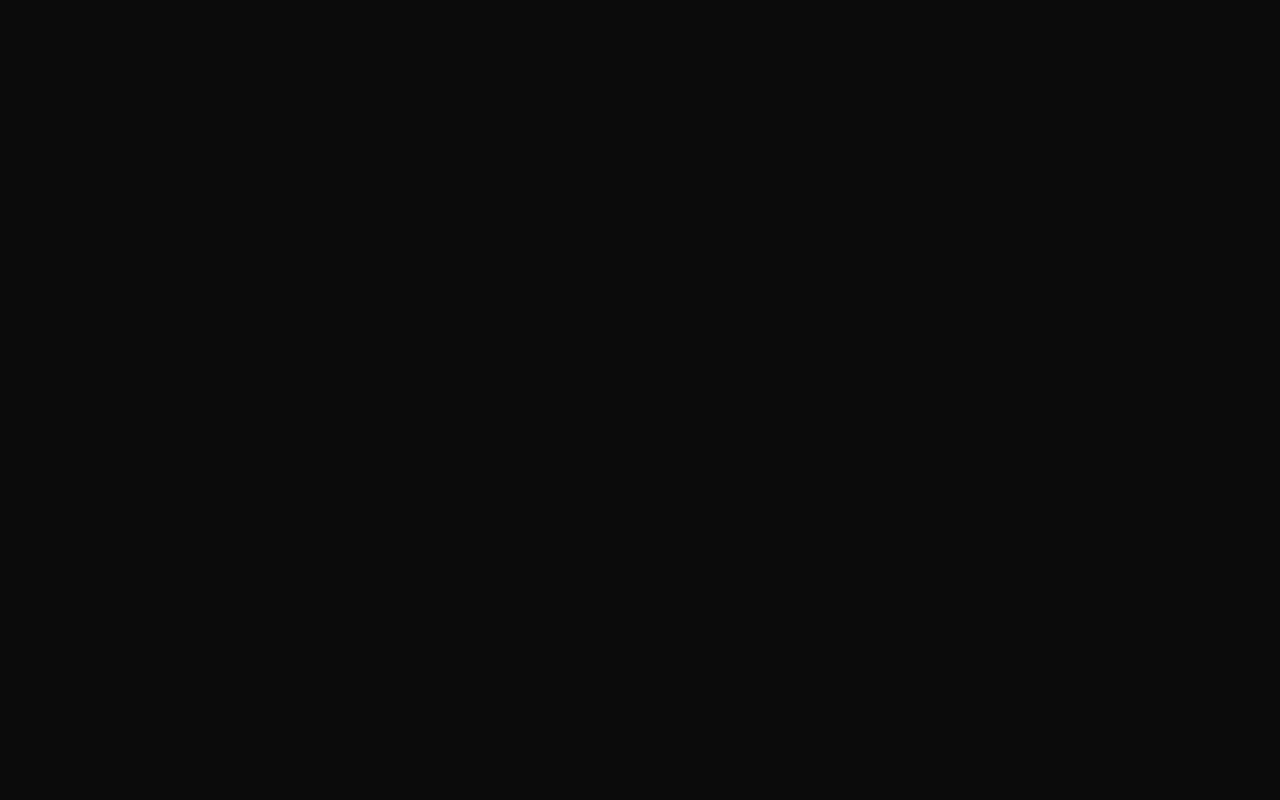
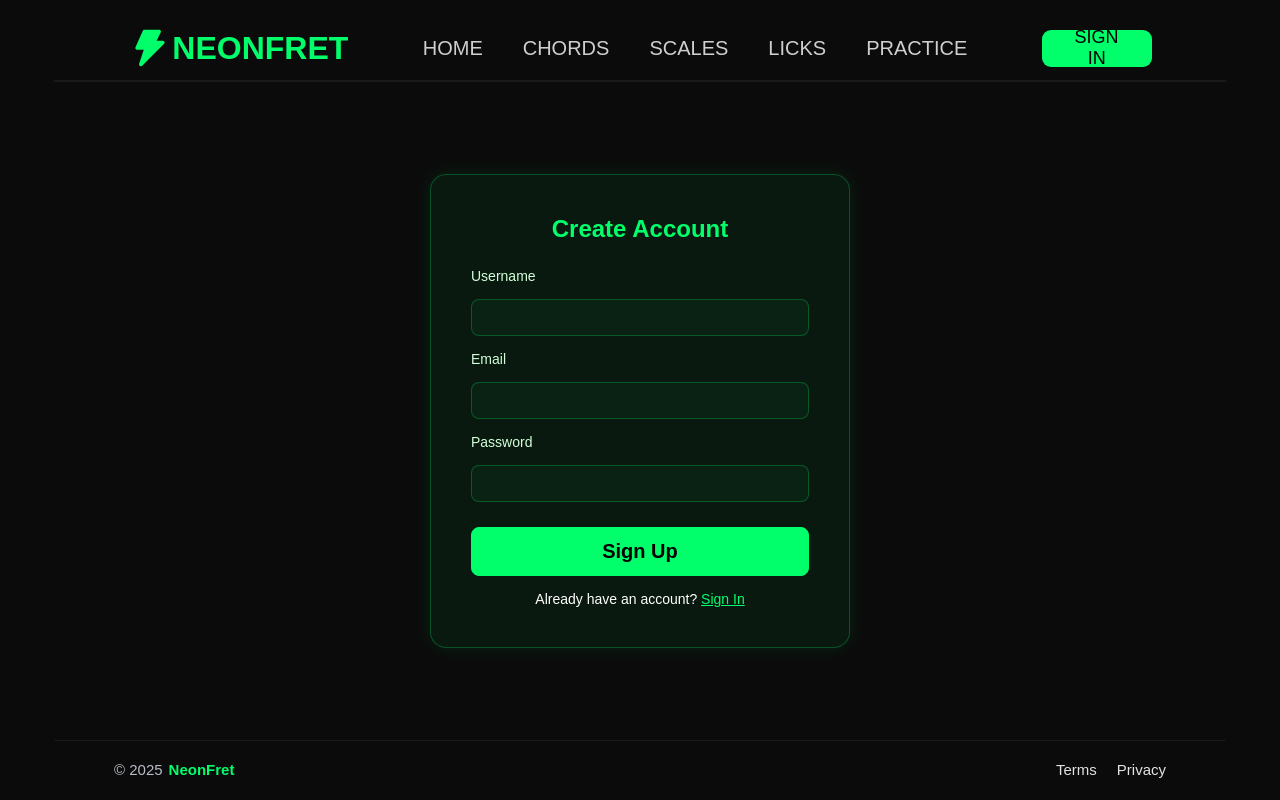
Before and after one commit to NeonFret/neonfret-app, a React (Vite) app in the folder client/: page /signup in a window 1280 px wide. Before the commit this address had no page. Built offline with nearby package versions, Linux system fonts and the light colour scheme.

Commit message:
Started making sign in and sign up (needs work)

```diff
--- a/client/src/components/Header/Header.css
+++ b/client/src/components/Header/Header.css
@@ -55,6 +55,13 @@
   font-size: 18px;
   padding: 0px 30px 0px 30px;
   transition: 0.3s ease;
+  text-decoration: none;
+  color: black;
+  text-align: center;
+
+  display: flex;
+  align-items: center;
+  justify-content: center;
 }
 
 .sign-in:hover {
@@ -183,6 +190,57 @@
   animation: fadeIn 0.3s ease;
 }
 
+.profile-dropdown {
+  position: absolute;
+  top: 80px;
+  right: 170px;
+  background: rgba(0, 255, 106, 0.07);
+  border: 1px solid rgba(0, 255, 106, 0.3);
+  border-radius: 12px;
+  backdrop-filter: blur(8px);
+  padding: 20px;
+  width: 220px;
+  color: white;
+  box-shadow: 0 0 12px rgba(0, 255, 106, 0.15);
+  animation: fadeIn 0.15s ease-out;
+}
+
+.profile-dropdown p {
+  margin-bottom: 10px;
+  font-size: 14px;
+  opacity: 0.85;
+}
+
+.profile-dropdown button,
+.profile-dropdown a {
+  width: 100%;
+  margin-top: 10px;
+  padding: 8px;
+  border-radius: 8px;
+  border: none;
+  cursor: pointer;
+  text-align: center;
+  display: block;
+  text-decoration: none;
+}
+
+.logout-btn {
+  background: #ff4d4d;
+  color: white;
+}
+
+.profile-icon {
+  width: 70%;
+  cursor: pointer;
+}
+
+
+@keyframes fadeIn {
+  from { opacity: 0; transform: translateY(-5px); }
+  to { opacity: 1; transform: translateY(0); }
+}
+
+
 @keyframes fadeIn {
   from {
     opacity: 0;
--- a/client/src/components/Header/Header.jsx
+++ b/client/src/components/Header/Header.jsx
@@ -1,11 +1,15 @@
 import logoIcon from "../../assets/logo_icon.svg";
-import { useState, useEffect } from "react";
+import { useState, useEffect, useContext } from "react";
 import { Link } from "react-router-dom";
 import "../Header/Header.css";
+import { AuthContext } from "../../context/AuthContext";
+import profileIcon from "../../../public/icons/profile.svg";
 
 export default function Header() {
   const [menuOpen, setMenuOpen] = useState(false);
   const [closing, setClosing] = useState(false);
+  const { user, logout } = useContext(AuthContext);
+  const [showDropdown, setShowDropdown] = useState(false);
 
   const closeMenu = () => {
     setClosing(true);
@@ -55,7 +59,34 @@ export default function Header() {
           </ul>
         </nav>
 
-        <button className="sign-in">SIGN IN</button>
+        {user ? (
+          <div
+            className="profile-area"
+            onClick={() => setShowDropdown(!showDropdown)}
+          >
+            <img src={profileIcon} alt="profile" className="profile-icon" />
+          </div>
+        ) : (
+          <Link to="/signin" className="sign-in">
+            SIGN IN
+          </Link>
+        )}
+
+        {user && showDropdown && (
+          <div className="profile-dropdown">
+            <p>
+              <strong>Username:</strong> {user.username}
+            </p>
+            <p>
+              <strong>Email:</strong> {user.email}
+            </p>
+            <p>
+              <strong>Created:</strong> {user.createdAt}
+            </p>
+
+            <button onClick={logout}>Log Out</button>
+          </div>
+        )}
 
         <div className="hamburger" onClick={() => setMenuOpen(true)}>
           <span></span>
@@ -73,7 +104,16 @@ export default function Header() {
             <li>SCALES</li>
             <li>LICKS</li>
             <li>PRACTICE</li>
-            <li className="mobile-sign-in">SIGN IN</li>
+            {user ? (
+              <li className="mobile-profile">
+                <img src={profileIcon} alt="profile" className="profile-icon" />
+                <span>{user.username}</span>
+              </li>
+            ) : (
+              <li className="mobile-sign-in">
+                <Link to="/signin">SIGN IN</Link>
+              </li>
+            )}
           </ul>
 
           <button className="close-menu" onClick={closeMenu}>
--- /dev/null
+++ b/client/src/context/AuthContext.js
@@ -0,0 +1,3 @@
+import { createContext } from "react";
+
+export const AuthContext = createContext(null);
--- /dev/null
+++ b/client/src/context/AuthProvider.jsx
@@ -0,0 +1,32 @@
+import { useState, useEffect } from "react";
+import { AuthContext } from "./AuthContext";
+
+export default function AuthProvider({ children }) {
+  const [user, setUser] = useState(null);
+
+  useEffect(() => {
+    const savedUser = localStorage.getItem("neonfret_user");
+
+    if (savedUser) {
+      setTimeout(() => {
+        setUser(JSON.parse(savedUser));
+      }, 0);
+    }
+  }, []);
+
+  const login = (userData) => {
+    localStorage.setItem("neonfret_user", JSON.stringify(userData));
+    setUser(userData);
+  };
+
+  const logout = () => {
+    localStorage.removeItem("neonfret_user");
+    setUser(null);
+  };
+
+  return (
+    <AuthContext.Provider value={{ user, login, logout }}>
+      {children}
+    </AuthContext.Provider>
+  );
+}
--- a/client/src/main.jsx
+++ b/client/src/main.jsx
@@ -2,15 +2,20 @@ import React from "react";
 import ReactDOM from "react-dom/client";
 import { BrowserRouter, Routes, Route } from "react-router-dom";
 import "./index.css";
+
+import AuthProvider from "../src/context/AuthProvider.jsx";
 
 import App from "./App.jsx";
 import Home from "./pages/Home.jsx";
 import Chords from "./pages/Chords.jsx";
 import ChordPage from "./pages/ChordPage.jsx";
 import MetronomePage from "./pages/MetronomePage.jsx";
+import SignIn from "./pages/Auth/SignIn.jsx";
+import SignUp from "./pages/Auth/SignUp.jsx";
 
 ReactDOM.createRoot(document.getElementById("root")).render(
   <React.StrictMode>
+    <AuthProvider>
       <BrowserRouter>
         <Routes>
           <Route path="/" element={<App />}>
@@ -18,8 +23,11 @@ ReactDOM.createRoot(document.getElementById("root")).render(
             <Route path="chords" element={<Chords />} />
             <Route path="/chords/:slug" element={<ChordPage />} />
             <Route path="metronome" element={<MetronomePage />} />
+            <Route path="/signin" element={<SignIn />} />
+            <Route path="/signup" element={<SignUp />} />
           </Route>
         </Routes>
       </BrowserRouter>
+    </AuthProvider>
   </React.StrictMode>
 );
--- /dev/null
+++ b/client/src/pages/Auth/Auth.css
@@ -0,0 +1,66 @@
+.auth-container {
+  width: 420px;
+  margin: 92px auto;
+  padding: 40px;
+  background: rgba(0, 255, 106, 0.06);
+  border: 1px solid rgba(0, 255, 106, 0.25);
+  border-radius: 16px;
+  box-shadow: 0 0 20px rgba(0, 255, 106, 0.1);
+  color: white;
+  text-align: center;
+}
+
+.auth-container h2 {
+  color: var(--neon-green);
+  margin-bottom: 25px;
+}
+
+.auth-form {
+  display: flex;
+  flex-direction: column;
+  gap: 15px;
+}
+
+.auth-form label {
+  text-align: left;
+  font-size: 14px;
+  color: #d2ffd9;
+}
+
+.auth-form input {
+  padding: 10px;
+  border-radius: 8px;
+  border: 1px solid rgba(0, 255, 106, 0.25);
+  background: rgba(0, 255, 106, 0.04);
+  color: white;
+  outline: none;
+}
+
+.auth-btn {
+  margin-top: 10px;
+  padding: 12px;
+  border-radius: 8px;
+  background: var(--neon-green);
+  color: black;
+  font-weight: bold;
+  border: none;
+  cursor: pointer;
+  font-family: var(--font-primary);
+  font-size: 20px;
+  border: 1px solid var(--neon-green);
+  transition: 0.3s ease;
+}
+
+.auth-btn:hover {
+    background-color: transparent;
+    color: var(--neon-green);
+}
+
+.switch-auth {
+  margin-top: 15px;
+  font-size: 14px;
+}
+
+.switch-auth a {
+  color: var(--neon-green);
+}
--- /dev/null
+++ b/client/src/pages/Auth/SignIn.jsx
@@ -0,0 +1,54 @@
+import "./Auth.css";
+import { useState, useContext } from "react";
+import { AuthContext } from "../../context/AuthContext";
+
+export default function SignIn() {
+  const { login } = useContext(AuthContext);
+
+  const [form, setForm] = useState({
+    email: "",
+    password: "",
+  });
+
+  const handleChange = (e) => {
+    setForm({ ...form, [e.target.name]: e.target.value });
+  };
+
+  const handleSubmit = (e) => {
+    e.preventDefault();
+
+    const users = JSON.parse(localStorage.getItem("neonfret_users") || "[]");
+
+    const existingUser = users.find(
+      (u) => u.email === form.email && u.password === form.password
+    );
+
+    if (!existingUser) {
+      alert("Invalid email or password!");
+      return;
+    }
+
+    login(existingUser);
+    window.location.href = "/";
+  };
+
+  return (
+    <div className="auth-container">
+      <h2>Sign In</h2>
+
+      <form className="auth-form" onSubmit={handleSubmit}>
+        <label>Email</label>
+        <input type="email" name="email" value={form.email} onChange={handleChange} />
+
+        <label>Password</label>
+        <input type="password" name="password" value={form.password} onChange={handleChange} />
+
+        <button className="auth-btn">Sign In</button>
+      </form>
+
+      <p className="switch-auth">
+        Don't have an account? <a href="/signup">Sign Up</a>
+      </p>
+    </div>
+  );
+}
--- /dev/null
+++ b/client/src/pages/Auth/SignUp.jsx
@@ -0,0 +1,73 @@
+import "./Auth.css";
+import { useState } from "react";
+
+export default function SignUp() {
+  const [form, setForm] = useState({
+    username: "",
+    email: "",
+    password: "",
+  });
+
+  const handleChange = (e) => {
+    setForm({ ...form, [e.target.name]: e.target.value });
+  };
+
+  const handleSubmit = (e) => {
+    e.preventDefault();
+
+    const users = JSON.parse(localStorage.getItem("neonfret_users") || "[]");
+
+    const emailExists = users.some((u) => u.email === form.email);
+
+    if (emailExists) {
+      alert("Email already exists!");
+      return;
+    }
+
+    const newUser = {
+      username: form.username,
+      email: form.email,
+      password: form.password,
+      createdAt: new Date().toLocaleDateString(),
+    };
+
+    users.push(newUser);
+    localStorage.setItem("neonfret_users", JSON.stringify(users));
+
+    alert("Account created!");
+    window.location.href = "/signin";
+  };
+
+  return (
+    <div className="auth-container">
+      <h2>Create Account</h2>
+
+      <form className="auth-form" onSubmit={handleSubmit}>
+        <label>Username</label>
+        <input name="username" value={form.username} onChange={handleChange} />
+
+        <label>Email</label>
+        <input
+          type="email"
+          name="email"
+          value={form.email}
+          onChange={handleChange}
+        />
+
+        <label>Password</label>
+        <input
+          type="password"
+          name="password"
+          value={form.password}
+          onChange={handleChange}
+        />
+
+        <button className="auth-btn">Sign Up</button>
+      </form>
+
+      <p className="switch-auth">
+        Already have an account? <a href="/signin">Sign In</a>
+      </p>
+    </div>
+  );
+}
```
Also changed, not shown: client/public/icons/profile.svg (added), client/src/pages/Profile.jsx (added). Lines whose indentation alone changed are shown as unchanged.
